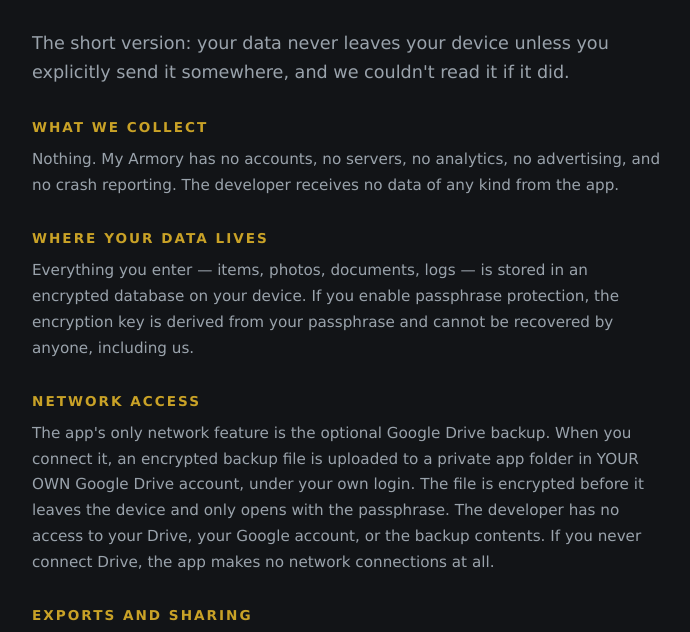
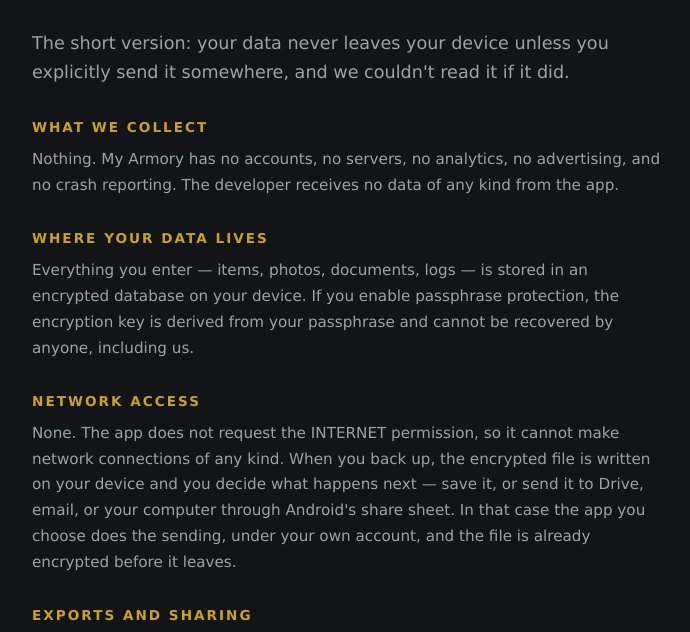
Before and after one commit to drago1216/myarmory-site, a plain HTML site: page privacy.html in a window 1280 px wide. Shown: the part 133-765 px from the top of the page, without its empty margins (292-982 px from the left). Drawn offline with Linux system fonts and the light colour scheme.

Commit message:
Privacy policy: no network access at all (Drive backup removed)
The in-app Google Drive uploader is gone; the app no longer requests the
INTERNET permission and has no network code. Backups now leave the device only
when the user hands the encrypted file to another app via Android's share
sheet. Matches the copy shipped in the app (Settings > About) word for word.

```diff
--- a/privacy.html
+++ b/privacy.html
@@ -64,13 +64,12 @@
   anyone, including us.</p>
 
   <h2>Network access</h2>
-  <p>The app's only network feature is the optional Google Drive backup. When
-  you connect it, an encrypted backup file is uploaded to a private app folder
-  in YOUR OWN Google Drive account, under your own login. The file is
-  encrypted before it leaves the device and only opens with the passphrase.
-  The developer has no access to your Drive, your Google account, or the
-  backup contents. If you never connect Drive, the app makes no network
-  connections at all.</p>
+  <p>None. The app does not request the INTERNET permission, so it cannot make
+  network connections of any kind. When you back up, the encrypted file is
+  written on your device and you decide what happens next — save it, or send it
+  to Drive, email, or your computer through Android's share sheet. In that case
+  the app you choose does the sending, under your own account, and the file is
+  already encrypted before it leaves.</p>
 
   <h2>Exports and sharing</h2>
   <p>PDF and CSV exports, backups, and transfer sheets are created on-device
```
